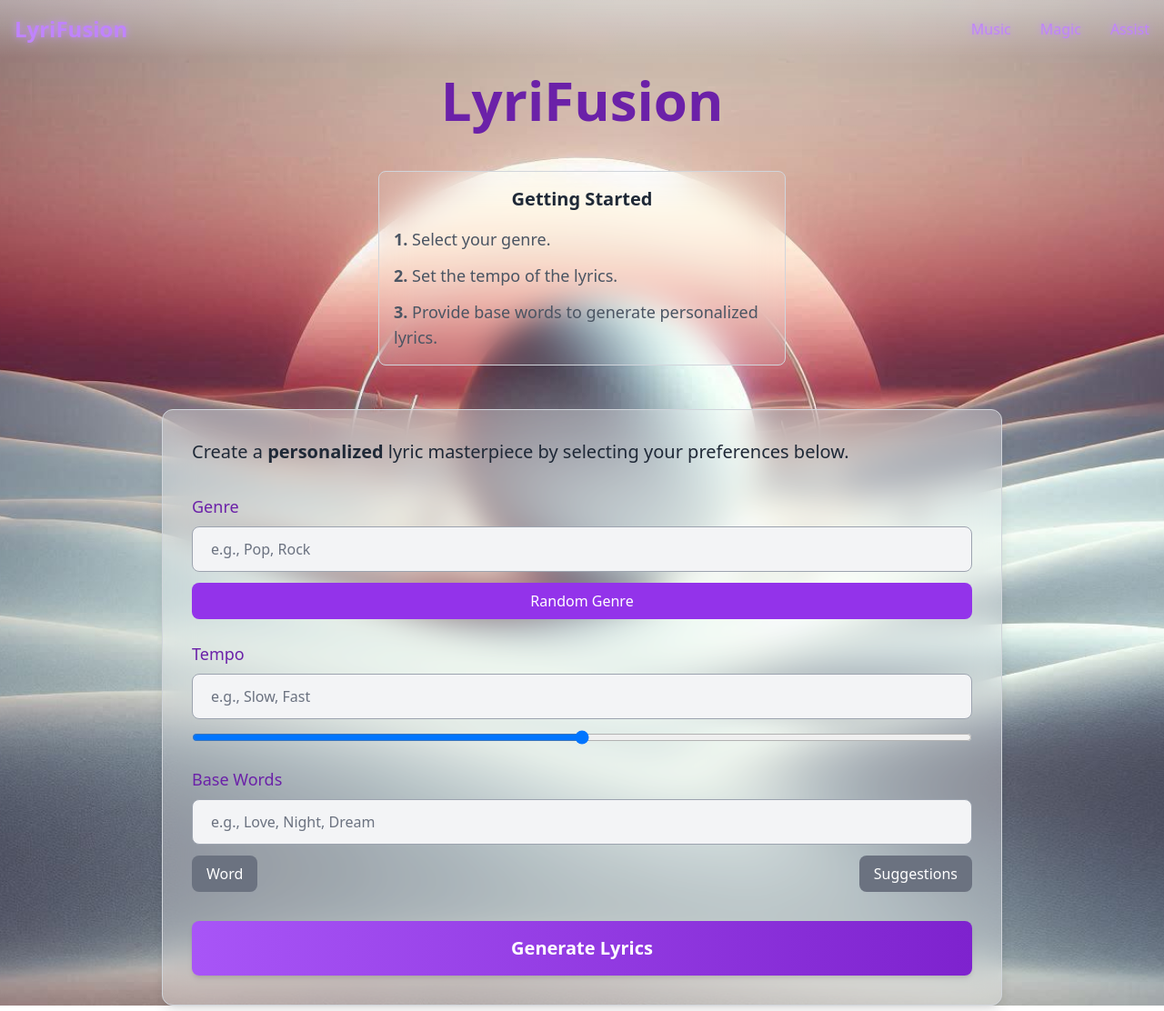
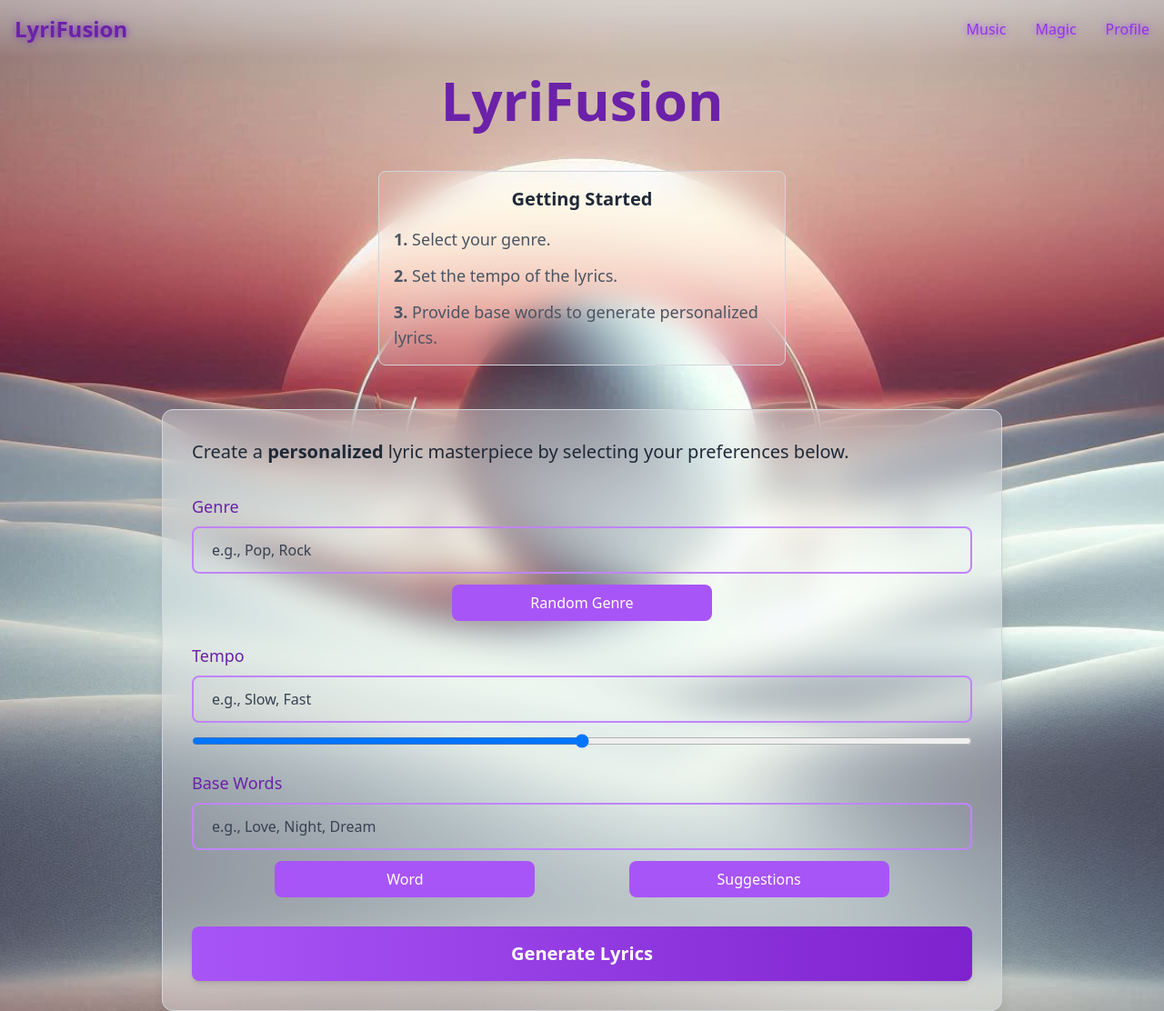
Before and after one commit to cetijunior/LyriFusion, a React (Vite) app: page / in a window 1280 px wide. Shown: the whole page at 91% size. Built offline with nearby package versions, Linux system fonts and the light colour scheme; no server answers.

Commit message:
added pages layout

```diff
--- a/package.json
+++ b/package.json
@@ -19,6 +19,7 @@
     "postcss": "^8.4.45",
     "react": "^18.3.1",
     "react-dom": "^18.3.1",
+    "react-router-dom": "^6.26.2",
     "tailwindcss": "^3.4.10"
   },
   "devDependencies": {
--- a/src/App.jsx
+++ b/src/App.jsx
@@ -1,12 +1,22 @@
+import { BrowserRouter as Router, Route, Routes } from 'react-router-dom';
 import Navbar from './components/Navbar';
 import HomePage from './pages/HomePage';
+import MusicPage from './pages/MusicPage';
+import MagicPage from './pages/MagicPage';
+import ProfilePage from './pages/ProfilePage';
 
 function App() {
   return (
-    <div>
+    <Router>
       <Navbar />
-      <HomePage />
-    </div>
+      <Routes>
+        {/* Define routes for different pages */}
+        <Route path="/" element={<HomePage />} />
+        <Route path="/music" element={<MusicPage />} />
+        <Route path="/magic" element={<MagicPage />} />
+        <Route path="/profile" element={<ProfilePage />} />
+      </Routes>
+    </Router>
   );
 }
 
--- a/src/components/Navbar.jsx
+++ b/src/components/Navbar.jsx
@@ -1,15 +1,45 @@
+import { Link, useNavigate, useLocation } from 'react-router-dom';
+
 const Navbar = () => {
+  const navigate = useNavigate();
+  const location = useLocation();  // Get current route
+
+  const handleLogoClick = () => {
+    if (location.pathname === "/") {
+      // If already on the homepage, just scroll to the top
+      window.scrollTo({ top: 0, behavior: 'smooth' });
+    } else {
+      // If not on the homepage, navigate to it
+      navigate("/");
+    }
+  };
+
   return (
     <nav className="fixed z-20 top-0 left-0 w-full bg-inherit backdrop-blur-sm p-4"
       style={{ background: "linear-gradient(to bottom, rgba(255, 255, 255, 0.2), rgba(255, 255, 255, 0))" }}>
       <div className="flex justify-between items-center">
-        <h1 className="cursor-pointer text-2xl font-bold text-purple-400 hover:text-purple-600 transition-colors">
+        <h1
+          className="cursor-pointer text-2xl font-bold text-purple-800 hover:text-purple-900 transition-colors"
+          onClick={handleLogoClick}
+        >
           LyriFusion
         </h1>
-        <ul className="flex space-x-8 text-md text-purple-400">
-          <li className="cursor-pointer hover:text-purple-600 transition-colors">Music</li>
-          <li className="cursor-pointer hover:text-purple-600 transition-colors">Magic</li>
-          <li className="cursor-pointer hover:text-purple-600 transition-colors">Assist</li>
+        <ul className="flex space-x-8 text-md text-purple-600">
+          <li>
+            <Link to="/music" className="hover:text-purple-900 transition-colors">
+              Music
+            </Link>
+          </li>
+          <li>
+            <Link to="/magic" className="hover:text-purple-900 transition-colors">
+              Magic
+            </Link>
+          </li>
+          <li>
+            <Link to="/profile" className="hover:text-purple-900 transition-colors">
+              Profile
+            </Link>
+          </li>
         </ul>
       </div>
     </nav>
--- a/src/pages/HomePage.jsx
+++ b/src/pages/HomePage.jsx
@@ -24,7 +24,6 @@ const HomePage = () => {
       setIsLoading(false);
     }
   };
-
 
   return (
     <div
@@ -63,16 +62,16 @@ const HomePage = () => {
               <label className="block text-purple-800 text-lg font-medium mb-2">
                 Genre
               </label>
-              <div className="flex flex-col space-y-3">
+              <div className="flex flex-col items-center space-y-3">
                 <input
-                  className="border border-gray-400 bg-gray-100 text-gray-900 placeholder-gray-500 rounded-lg w-full py-3 px-5 text-base focus:outline-none focus:ring-4 focus:ring-purple-500 transition-all duration-300"
+                  className="border-2 border-purple-400 bg-inherit text-gray-900 placeholder-gray-700 rounded-lg w-full py-3 px-5 text-base focus:outline-none focus:ring-4 focus:ring-purple-500 transition-all duration-300"
                   type="text"
                   placeholder="e.g., Pop, Rock"
                   value={genre}
                   onChange={(e) => setGenre(e.target.value)}
                 />
                 <button
-                  className="bg-purple-600 text-white px-4 py-2 rounded-lg hover:bg-purple-700 transition-all duration-300"
+                  className="bg-purple-500 w-1/2 sm:w-1/3 items-center text-white px-4 py-2 rounded-lg hover:bg-purple-700 transition-all duration-300"
                   onClick={() => setGenre("Pop")} // Sample random genre logic
                 >
                   Random Genre
@@ -86,7 +85,7 @@ const HomePage = () => {
               </label>
               <div className="flex flex-col space-y-3">
                 <input
-                  className="border border-gray-400 bg-gray-100 text-gray-900 placeholder-gray-500 rounded-lg w-full py-3 px-5 text-base focus:outline-none focus:ring-4 focus:ring-purple-500 transition-all duration-300"
+                  className="border-2 border-purple-400 bg-inherit text-gray-900 placeholder-gray-700 rounded-lg w-full py-3 px-5 text-base focus:outline-none focus:ring-4 focus:ring-purple-500 transition-all duration-300"
                   type="text"
                   placeholder="e.g., Slow, Fast"
                   value={tempo}
@@ -109,21 +108,21 @@ const HomePage = () => {
               </label>
               <div className="flex flex-col space-y-3">
                 <input
-                  className="border border-gray-400 bg-gray-100 text-gray-900 placeholder-gray-500 rounded-lg w-full py-3 px-5 text-base focus:outline-none focus:ring-4 focus:ring-purple-500 transition-all duration-300"
+                  className="border-2 border-purple-400 bg-inherit text-gray-900 placeholder-gray-700 rounded-lg w-full py-3 px-5 text-base focus:outline-none focus:ring-4 focus:ring-purple-500 transition-all duration-300"
                   type="text"
                   placeholder="e.g., Love, Night, Dream"
                   value={baseWords}
                   onChange={(e) => setBaseWords(e.target.value)}
                 />
-                <div className="flex justify-between space-x-3">
+                <div className="flex justify-evenly space-x-3">
                   <button
-                    className="bg-gray-500 text-white px-4 py-2 rounded-lg hover:bg-gray-600 transition-all duration-300"
+                    className="bg-purple-500 w-1/2 sm:w-1/3 items-center text-white px-4 py-2 rounded-lg hover:bg-purple-700 transition-all duration-300"
                     onClick={() => setBaseWords("Love")}
                   >
                     Word
                   </button>
                   <button
-                    className="bg-gray-500 text-white px-4 py-2 rounded-lg hover:bg-gray-600 transition-all duration-300"
+                    className="bg-purple-500 w-1/2 sm:w-1/3 items-center text-white px-4 py-2 rounded-lg hover:bg-purple-700 transition-all duration-300"
                     onClick={() => setBaseWords("Night, Dream")}
                   >
                     Suggestions
--- /dev/null
+++ b/src/pages/MagicPage.jsx
@@ -0,0 +1,10 @@
+// MusicPage.js
+const MagicPage = () => {
+    return (
+      <div className="min-h-screen flex items-center justify-center">
+        <h1 className="text-4xl text-purple-800">Magic Page</h1>
+      </div>
+    );
+  };
+
+  export default MagicPage;
--- /dev/null
+++ b/src/pages/MusicPage.jsx
@@ -0,0 +1,10 @@
+// MusicPage.js
+const MusicPage = () => {
+    return (
+      <div className="min-h-screen flex items-center justify-center">
+        <h1 className="text-4xl text-purple-800">Music Page</h1>
+      </div>
+    );
+  };
+
+  export default MusicPage;
--- /dev/null
+++ b/src/pages/ProfilePage.jsx
@@ -0,0 +1,10 @@
+// MusicPage.js
+const ProfilePage = () => {
+    return (
+      <div className="min-h-screen flex items-center justify-center">
+        <h1 className="text-4xl text-purple-800">Profile Page</h1>
+      </div>
+    );
+  };
+
+  export default ProfilePage;
```
Also changed, not shown: 1 other file (tests, documents, lock files or other folders).
